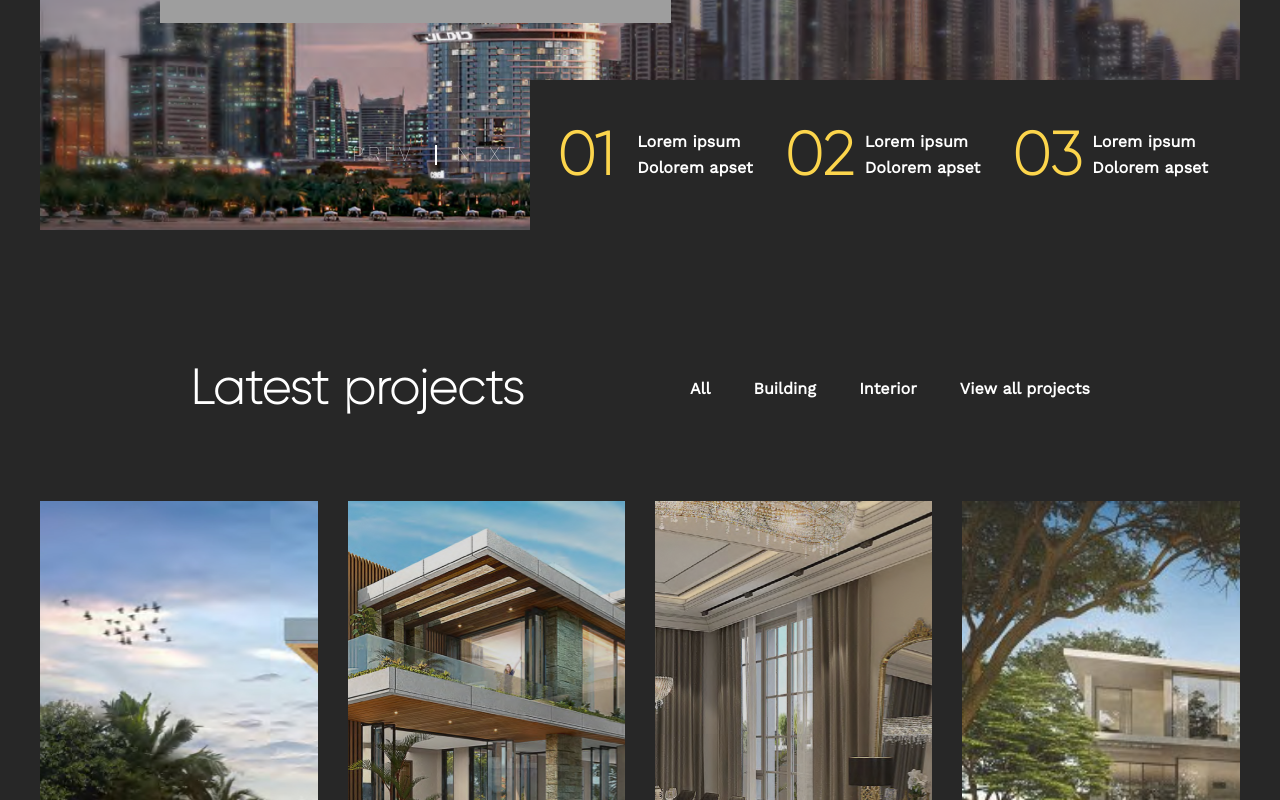
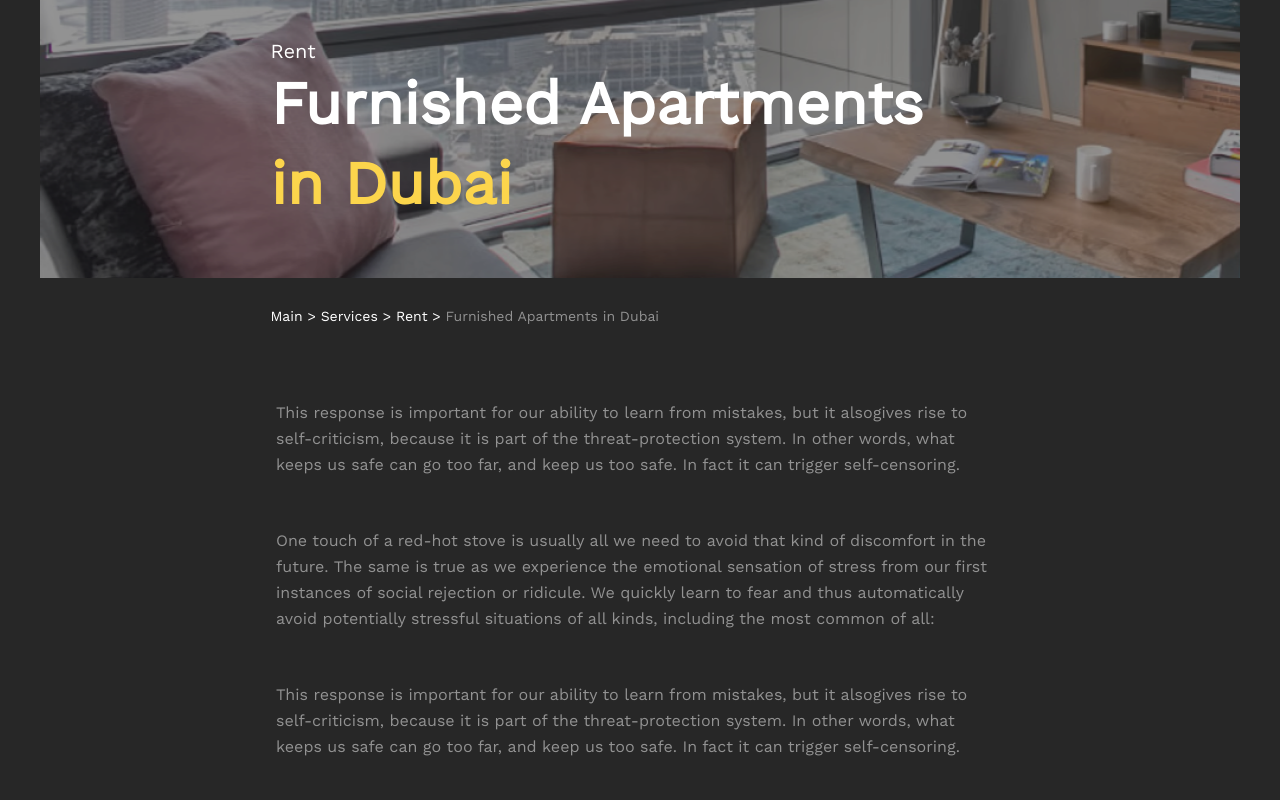
Before and after one commit to VitaliyM/agroshop, a React (Create React App) app: page / in a window 1280 px wide. Shown: the part 600-1400 px from the top of the page. Built offline with nearby package versions, Linux system fonts and the light colour scheme; grey boxes are pictures that could not be loaded.

Commit message:
ServicePage Add

```diff
--- a/src/components/main/Main.jsx
+++ b/src/components/main/Main.jsx
@@ -1,12 +1,14 @@
 import React from 'react';
 import './main.css';
 import Home from './home/Home';
+import ServicesPage from './servicesPage/ServicesPage';
 
 
 const Main = () => {
   return (
     <main className='mainBlock'>
-        <Home />
+        {/* <Home /> */}
+        <ServicesPage />
     </main>
   )
 }
--- /dev/null
+++ b/src/components/main/servicesPage/ServicesPage.jsx
@@ -0,0 +1,17 @@
+import React from 'react';
+import './servicesPage.css';
+import FurnishedApartments from './furnishedApartmentsBlock/FurnishedApartments';
+import ContactUs from '../contactUs/ContactUs';
+import RentText from './rentText/RentText';
+
+const ServicesPage = () => {
+  return (
+    <div className='servicesPage'>
+        <FurnishedApartments />
+        <RentText />
+        <ContactUs />
+    </div>
+  )
+}
+
+export default ServicesPage
--- /dev/null
+++ b/src/components/main/servicesPage/furnishedApartmentsBlock/FurnishedApartments.jsx
@@ -0,0 +1,17 @@
+import React from 'react';
+import './furnishedApartments.css'
+
+const FurnishedApartments = () => {
+  return (
+    <div className='furnishedApartmentsBlock'>
+        <div className='furnishedApartmentsHeaderText'>
+            <div className='furnishedApartmentsHeaderRent'>Rent</div>
+            <div className='furnishedApartmentsHeaderApp'>Furnished Apartments
+                <span className='furnishedApartmentsHeaderYellov'> in Dubai</span>
+            </div>
+        </div>
+    </div>
+  )
+}
+
+export default FurnishedApartments
--- /dev/null
+++ b/src/components/main/servicesPage/furnishedApartmentsBlock/furnishedApartments.css
@@ -0,0 +1,53 @@
+@font-face {
+    font-family: 'Space Grotesk';
+    src: url(../../../../fonts/SpaceGrotesk/SpaceGrotesk.ttf);
+}
+
+@font-face {
+    font-family: 'Work Sans';
+    src: url(../../../../fonts/Worksans/WorkSans-Regular.otf);
+}
+
+@font-face {
+    font-family: 'Gilroy';
+    src: url(../../../../fonts/Gilroy/Gilroy-Black.ttf);
+}
+
+.furnishedApartmentsBlock {
+    background: url(../../../../images/serviceAppartment.png) no-repeat;
+    background-size: cover;
+    width: 100%;
+    height: 768px;
+    display: flex;
+    align-items: flex-end;
+}
+
+.furnishedApartmentsHeaderText {
+    width: 660px;
+    margin-left: 19.2%;
+    margin-bottom: 4.5%;
+}
+
+.furnishedApartmentsHeaderRent {
+    font-family: Work Sans;
+    font-size: 20px;
+    font-weight: 400;
+    line-height: 26px;
+    letter-spacing: 0em;
+    text-align: left;
+    color: #ffffff;
+}
+
+.furnishedApartmentsHeaderApp {
+    font-family: Work Sans;
+    font-size: 60px;
+    font-weight: bold;
+    line-height: 80px;
+    letter-spacing: 0em;
+    text-align: left;
+    color: #ffffff;
+}
+
+.furnishedApartmentsHeaderYellov {
+    color: #FCD54C;
+}
--- /dev/null
+++ b/src/components/main/servicesPage/rentText/RentText.jsx
@@ -0,0 +1,34 @@
+import React from 'react';
+import './rentText.css'
+
+const RentText = () => {
+    return (
+        <div className='rentTextBlock'>
+            <div className='rentTextTreeBlock'>
+                <div className='rentTextTree'>Main {`>`} Services {`>`} Rent {`>`}
+                    <span className='rentTextTreeActive'> Furnished Apartments in Dubai</span>
+                </div>
+            </div>
+            <div className='rentTextArticleBlock'>
+                <div className='rentTextArticle'>
+                    This response is important for our ability to learn from mistakes, but it alsogives rise to self-criticism, because it is part of the threat-protection system. In other words, what keeps us safe can go too far, and keep us too safe. In fact it can trigger self-censoring.
+                </div>
+
+                <div className='rentTextArticle'>
+                    One touch of a red-hot stove is usually all we need to avoid that kind of discomfort in the future. The same is true as we experience the emotional sensation of stress from our first instances of social rejection or ridicule. We quickly learn to fear and thus automatically avoid potentially stressful situations of all kinds, including the most common of all:
+                </div>
+
+                <div className='rentTextArticle'>
+                    This response is important for our ability to learn from mistakes, but it alsogives rise to self-criticism, because it is part of the threat-protection system. In other words, what keeps us safe can go too far, and keep us too safe. In fact it can trigger self-censoring.
+                </div>
+
+                <div className='rentTextArticle'>
+                    One touch of a red-hot stove is usually all we need to avoid that kind of discomfort in the future. The same is true as we experience the emotional sensation of stress from our first instances of social rejection or ridicule. We quickly learn to fear and thus automatically avoid potentially stressful situations of all kinds, including the most common of all:
+                </div>
+
+            </div>
+        </div>
+    )
+}
+
+export default RentText
--- /dev/null
+++ b/src/components/main/servicesPage/rentText/rentText.css
@@ -0,0 +1,61 @@
+@font-face {
+    font-family: 'Space Grotesk';
+    src: url(../../../../fonts/SpaceGrotesk/SpaceGrotesk.ttf);
+}
+
+@font-face {
+    font-family: 'Work Sans';
+    src: url(../../../../fonts/Worksans/WorkSans-Regular.otf);
+}
+
+@font-face {
+    font-family: 'Gilroy';
+    src: url(../../../../fonts/Gilroy/Gilroy-Black.ttf);
+}
+
+
+.rentTextBlock {
+    display: flex;
+    flex-direction: column;
+    align-items: center;
+    position: relative;
+}
+
+.rentTextTreeBlock {
+    position: absolute;
+    top: 30px;
+    left: 19.2%;
+    font-family: Work Sans;
+    font-size: 14px;
+    font-weight: 400;
+    line-height: 16px;
+    letter-spacing: 0em;
+    text-align: left;
+}
+
+.rentTextTree {
+    color: #ffffff;
+}
+
+.rentTextTreeActive {
+    color: #929292;
+}
+
+.rentTextArticleBlock {
+    width: 728px;
+    margin-top: 122px;
+    display: flex;
+    flex-direction: column;
+    align-items: center;
+}
+
+.rentTextArticle {
+    font-family: Work Sans;
+    font-size: 16px;
+    font-weight: 400;
+    line-height: 26px;
+    letter-spacing: 0em;
+    text-align: left;
+    color: #929292;
+    margin-bottom: 50px;
+}
```
Also changed, not shown: src/components/main/servicesPage/servicesPage.css (added).
